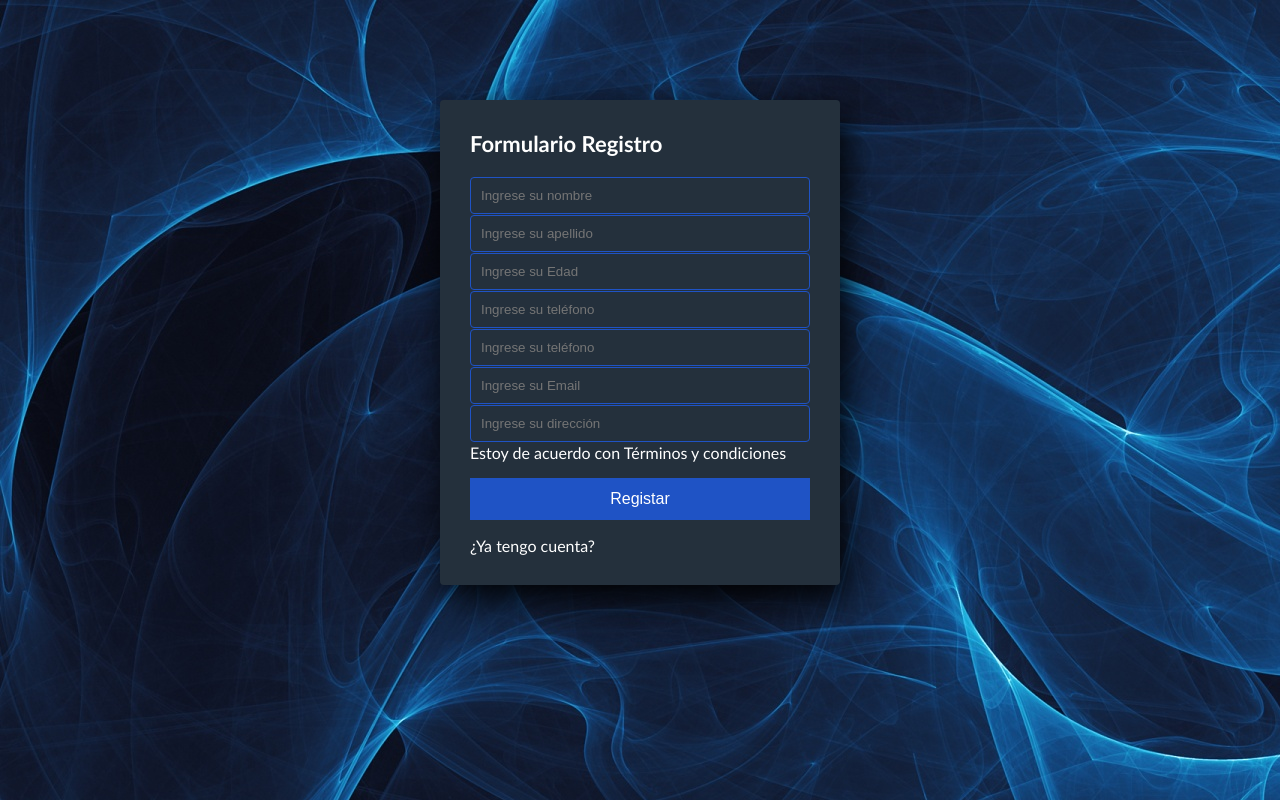
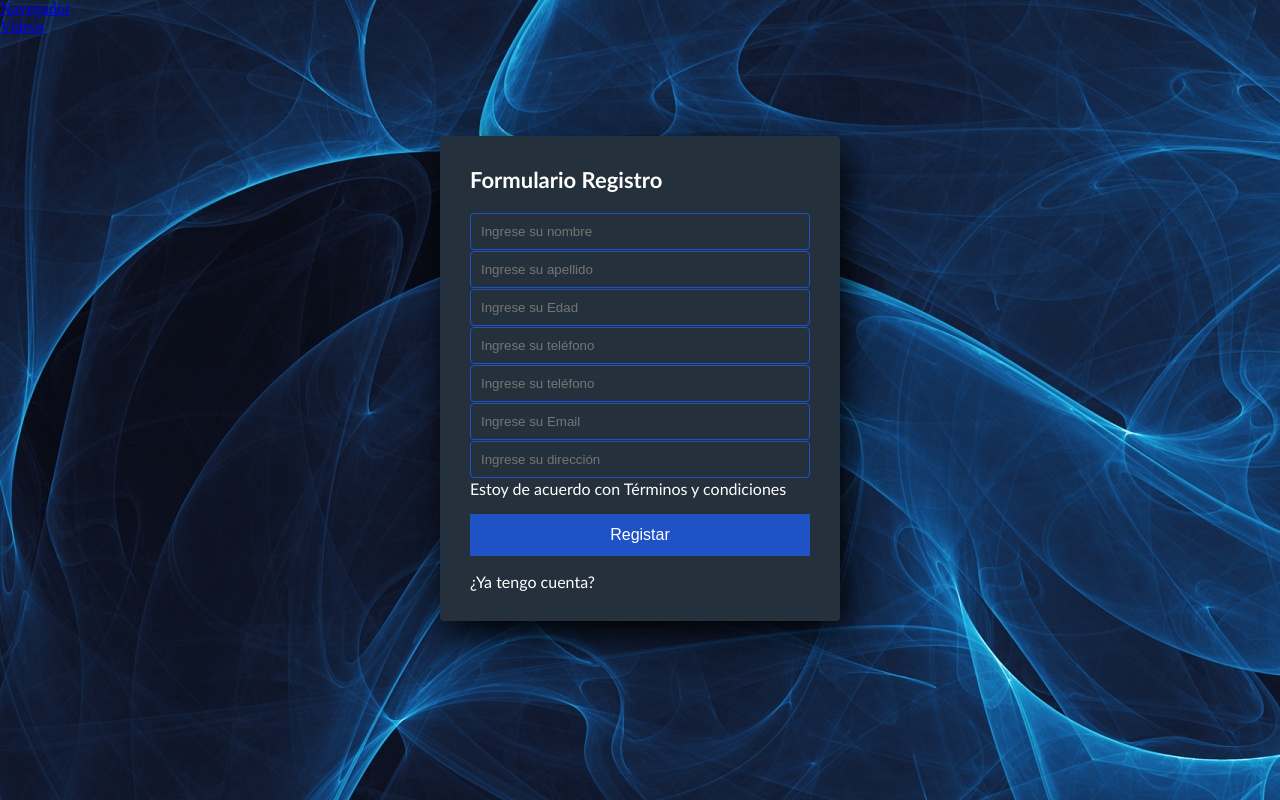
Before and after one commit to Wfsebastian123/practicando-html, a plain HTML site: page index.html in a window 1280 px wide. Drawn offline with Linux system fonts and the light colour scheme.

Commit message:
agregué etiquetas de links a google y youtube

```diff
--- a/index.html
+++ b/index.html
@@ -8,6 +8,17 @@
     <title>Document</title>
 </head>
 <body>
+
+        <nav>
+
+            <ul>
+                <li><a href="https://www.google.com" target="_blank">Navegador</a></li>
+                <li><a href="https://www.youtube.com" target="_blank">Videos</a></li>
+            </ul>
+
+        </nav>
+
+
         <form action="">
 
             <section class="form-register">
```
